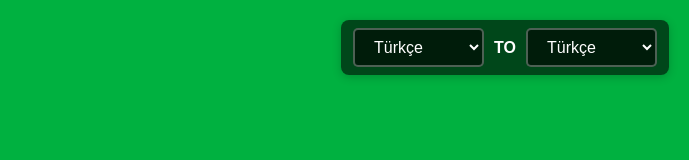
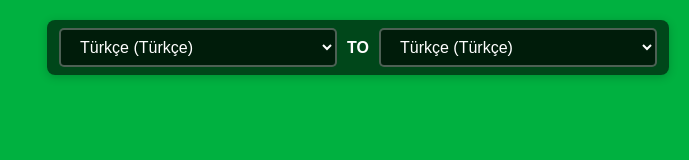
Before and after one commit to 8ur4k/realtime-subtitle, a website: page index.html in a window 1280 px wide. Shown: the whole page, without its empty margins (591-1280 px from the left). Drawn offline with Linux system fonts and the light colour scheme.

Commit message:
Add more language select and alphabet examples

```diff
--- a/index.html
+++ b/index.html
@@ -11,33 +11,87 @@
         <div id="language-selector">
             <div class="language-control">
                 <select id="source-language">
-                    <option value="tr">Türkçe</option>
-                    <option value="en">İngilizce</option>
-                    <option value="de">Almanca</option>
-                    <option value="fr">Fransızca</option>
-                    <option value="es">İspanyolca</option>
-                    <option value="it">İtalyanca</option>
-                    <option value="ru">Rusça</option>
-                    <option value="zh">Çince</option>
-                    <option value="ja">Japonca</option>
-                    <option value="ar">Arapça</option>
-                    <option value="no">Norveççe</option>
-                    <option value="hi">Hintçe</option>
+                    <option value="tr">Türkçe (Türkçe)</option>
+                    <option value="en">İngilizce (English)</option>
+                    <option value="zh">Çince (Mandarin) (中文)</option>
+                    <option value="hi">Hintçe (हिन्दी)</option>
+                    <option value="es">İspanyolca (Español)</option>
+                    <option value="fr">Fransızca (Français)</option>
+                    <option value="ar">Arapça (العربية)</option>
+                    <option value="bn">Bengalce (বাংলা)</option>
+                    <option value="ru">Rusça (Русский)</option>
+                    <option value="pt">Portekizce (Português)</option>
+                    <option value="ur">Urduca (اردو)</option>
+                    <option value="id">Endonezce (Bahasa Indonesia)</option>
+                    <option value="de">Almanca (Deutsch)</option>
+                    <option value="ja">Japonca (日本語)</option>
+                    <option value="it">İtalyanca (Italiano)</option>
+                    <option value="ko">Korece (한국어)</option>
+                    <option value="vi">Vietnamca (Tiếng Việt)</option>
+                    <option value="fa">Farsça (فارسی)</option>
+                    <option value="pl">Lehçe (Polski)</option>
+                    <option value="nl">Hollandaca (Nederlands)</option>
+                    <option value="th">Tayca (ไทย)</option>
+                    <option value="sv">İsveççe (Svenska)</option>
+                    <option value="el">Yunanca (Ελληνικά)</option>
+                    <option value="ro">Romence (Română)</option>
+                    <option value="no">Norveççe (Norsk)</option>
+                    <option value="cs">Çekçe (Čeština)</option>
+                    <option value="fi">Fince (Suomi)</option>
                 </select>
                 <span class="to-text">TO</span>
                 <select id="target-language">
-                    <option value="tr">Türkçe</option>
-                    <option value="en">İngilizce</option>
-                    <option value="de">Almanca</option>
-                    <option value="fr">Fransızca</option>
-                    <option value="es">İspanyolca</option>
-                    <option value="it">İtalyanca</option>
-                    <option value="ru">Rusça</option>
-                    <option value="zh">Çince</option>
-                    <option value="ja">Japonca</option>
-                    <option value="ar">Arapça</option>
-                    <option value="no">Norveççe</option>
-                    <option value="hi">Hintçe</option>
+                <option value="tr">Türkçe (Türkçe)</option>
+                    <option value="en">İngilizce (English)</option>
+                    <option value="zh">Çince (Mandarin) (中文)</option>
+                    <option value="hi">Hintçe (हिन्दी)</option>
+                    <option value="es">İspanyolca (Español)</option>
+                    <option value="fr">Fransızca (Français)</option>
+                    <option value="ar">Arapça (العربية)</option>
+                    <option value="bn">Bengalce (বাংলা)</option>
+                    <option value="ru">Rusça (Русский)</option>
+                    <option value="pt">Portekizce (Português)</option>
+                    <option value="ur">Urduca (اردو)</option>
+                    <option value="id">Endonezce (Bahasa Indonesia)</option>
+                    <option value="de">Almanca (Deutsch)</option>
+                    <option value="ja">Japonca (日本語)</option>
+                    <option value="it">İtalyanca (Italiano)</option>
+                    <option value="ko">Korece (한국어)</option>
+                    <option value="vi">Vietnamca (Tiếng Việt)</option>
+                    <option value="fa">Farsça (فارسی)</option>
+                    <option value="pl">Lehçe (Polski)</option>
+                    <option value="nl">Hollandaca (Nederlands)</option>
+                    <option value="th">Tayca (ไทย)</option>
+                    <option value="sv">İsveççe (Svenska)</option>
+                    <option value="el">Yunanca (Ελληνικά)</option>
+                    <option value="ku">Kürtçe (Kurdî)</option>
+                    <option value="ro">Romence (Română)</option>
+                    <option value="no">Norveççe (Norsk)</option>
+                    <option value="cs">Çekçe (Čeština)</option>
+                    <option value="fi">Fince (Suomi)</option>
+                    <option value="he">İbranice (עברית)</option>
+                    <option value="am">Amharca (አማርኛ)</option>
+                    <option value="hy">Ermenice (Հայերեն)</option>
+                    <option value="ka">Gürcüce (ქართული)</option>
+                    <option value="uk">Ukraynaca (Українська)</option>
+                    <option value="ml">Malayalam (മലയാളം)</option>
+                    <option value="ta">Tamilce (தமிழ்)</option>
+                    <option value="te">Telugu (తెలుగు)</option>
+                    <option value="mr">Marathi (मराठी)</option>
+                    <option value="km">Kamboçyaca (ភាសាខ្មែរ)</option>
+                    <option value="lo">Laoca (ລາວ)</option>
+                    <option value="my">Birmanca (မြန်မာဘာသာ)</option>
+                    <option value="si">Sinhala (සිංහල)</option>
+                    <option value="ne">Nepalce (नेपाली)</option>
+                    <option value="gu">Gujarati (ગુજરાતી)</option>
+                    <option value="kn">Kannada (ಕನ್ನಡ)</option>
+                    <option value="ps">Peştuca (پښتو)</option>
+                    <option value="ky">Kırgızca (Кыргызча)</option>
+                    <option value="mn">Moğolca (Монгол)</option>
+                    <option value="yi">Yidiş (ייִדיש)</option>
+                    <option value="dv">Divehi (ދިވެހި)</option>
+                    <option value="tg">Tacikçe (Тоҷикӣ)</option>
+                    <option value="ug">Uygurca (ئۇيغۇرچە)</option>
                 </select>
             </div>
         </div>
--- a/script.js
+++ b/script.js
@@ -34,7 +34,45 @@ document.addEventListener('DOMContentLoaded', () => {
         'ja': 'ja-JP',
         'ar': 'ar-SA',
         'no': 'no-NO',
-        'hi': 'hi-IN'
+        'hi': 'hi-IN',
+        'bn': 'bn-IN',
+        'pt': 'pt-PT',
+        'ur': 'ur-PK',
+        'id': 'id-ID',
+        'ko': 'ko-KR',
+        'vi': 'vi-VN',
+        'fa': 'fa-IR',
+        'pl': 'pl-PL',
+        'nl': 'nl-NL',
+        'th': 'th-TH',
+        'sv': 'sv-SE',
+        'el': 'el-GR',
+        'ro': 'ro-RO',
+        'cs': 'cs-CZ',
+        'fi': 'fi-FI',
+        'he': 'he-IL',
+        'am': 'am-ET',
+        'hy': 'hy-AM',
+        'ka': 'ka-GE',
+        'uk': 'uk-UA',
+        'ml': 'ml-IN',
+        'ta': 'ta-IN',
+        'te': 'te-IN',
+        'mr': 'mr-IN',
+        'km': 'km-KH',
+        'lo': 'lo-LA',
+        'my': 'my-MM',
+        'si': 'si-LK',
+        'ne': 'ne-NP',
+        'gu': 'gu-IN',
+        'kn': 'kn-IN',
+        'ps': 'ps-AF',
+        'ky': 'ky-KG',
+        'mn': 'mn-MN',
+        'yi': 'yi',
+        'dv': 'dv-MV',
+        'tg': 'tg-TJ',
+        'ug': 'ug-CN'
     };
 
     // Tanımayı tamamen durdurma fonksiyonu
```
Also changed, not shown: 1 other file.
